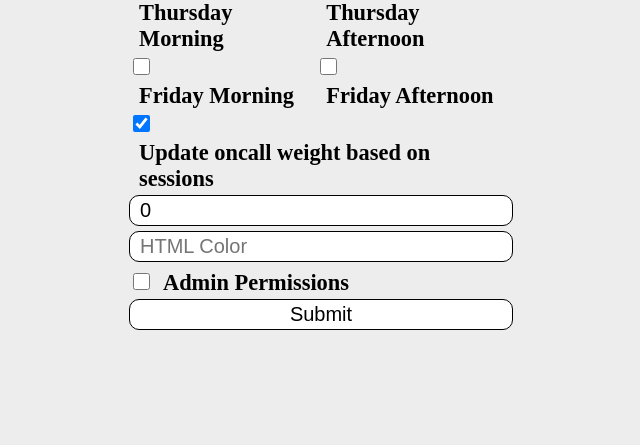
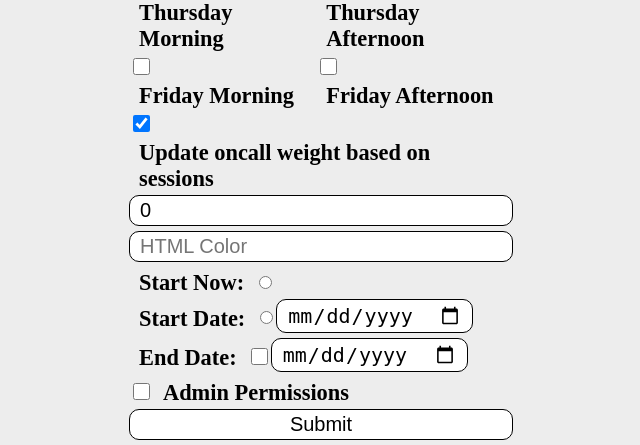
Before and after one commit to Guthib-Programmer/MHC_Scheduler, a Flask app: page /editUser?id=0 in a window 1280 px wide. Shown: the part 590-1035 px from the top of the page, without its empty margins (319-959 px from the left). Before the commit the page ends 920 px from the top, so only its background shows below. Run offline with Flask 3, Linux system fonts and the light colour scheme; the visitor is signed in with stand-in values (Sample User, id 1).

Commit message:
UI for updating start and finish dates in implemented

```diff
--- a/app.py
+++ b/app.py
@@ -8,6 +8,7 @@ import os
 import json
 from datetime import timedelta
 from datetime import datetime
+from datetime import time
 
 app = Flask(__name__)
 
@@ -23,8 +24,6 @@ class Config:
 scheduler = APScheduler()
 scheduler.init_app(app)
 scheduler.start()
-
-# TODO: Start and Finish dates for users
 
 @scheduler.task('cron', id='assignOncall', week='*', day_of_week="mon", hour=9, minute=0)
 def assignOncall():
@@ -100,14 +99,12 @@ def assignOncall():
                             peopleData[personOffset]['activate_date'] = None
                             con.commit()
                 else:
-                    if person['activate_date']:
-                        if datetime.strptime(person['activate_date'], "%Y-%m-%d").date() < newDate:
+                    if person['finish_date']:
+                        if datetime.strptime(person['finish_date'], "%Y-%m-%d").date() < newDate:
                             listCur.execute("SELECT diff FROM people ORDER BY diff DESC LIMIT 1")
                             highestDiff = listCur.fetchall()
-                            print(highestDiff)
                             listCur.execute("SELECT end_diff FROM people ORDER BY end_diff DESC LIMIT 1")
                             highestEndDiff = listCur.fetchall()
-                            print(highestEndDiff)
                             cur.execute("UPDATE people SET active = 1, activate_date = NULL, diff = ?, end_diff = ? WHERE id = ?", (highestDiff[0], highestEndDiff[0], person['id']))
                             peopleData[personOffset]['active'] = 1
                             peopleData[personOffset]['activate_date'] = None
@@ -552,7 +549,7 @@ def editUser():
 
     if request.method == "POST":
         # Check all the fields have been filled
-        if not request.form.get("name") or not request.form.get("password") or not request.form.get("email") or not request.form.get("number") or not request.form.get("weight") or not request.form.get("color"):
+        if not request.form.get("start") or not request.form.get("name") or not request.form.get("password") or not request.form.get("email") or not request.form.get("number") or not request.form.get("weight") or not request.form.get("color"):
             attackDetails = "Thie could be someone trying to alter the client code to complete the update user form without filling all fields"
             personId = session['user_id']
             cur.execute("INSERT INTO suspicious (person_id, timestamp, type, details) VALUES (?, datetime(), 2, ?)", (personId, attackDetails))
@@ -580,6 +577,7 @@ def editUser():
         sessions = request.form.getlist("sessions")
         weight = int(request.form.get("weight"))
         color = request.form.get("color")
+        start = request.form.get("start")
         weightAdd = 0
         admin = 0
         sessionsNumber = 0
@@ -592,15 +590,33 @@ def editUser():
         if request.form.get("admin"):
             admin = 1
 
+        if request.form.get("endDateCheck"):
+            endDate = request.form.get("endDate")
+        else:
+            endDate = None
+
+        if start == "date":
+            active = 0
+            startDate = request.form.get("startDate")
+        else:
+            active = 1
+            startDate = None
+
         # Calculate weight for user
         for i in range(len(sessions)):
             sessionsNumber += int(sessions[i])
             weight += weightAdd
 
         if request.form.get("new"): # Create new user
-            cur.execute("INSERT INTO people (name, password, email, number, sessions, weight, admin, diff, end_diff, color) VALUES (?,?,?,?,?,?,?,0,0,?)", (name, password, email, number, sessionsNumber, weight, admin, color))
+            con.row_factory = lambda cursor, row: row[0]
+            listCur = con.cursor()
+            listCur.execute("SELECT diff FROM people ORDER BY diff DESC LIMIT 1")
+            highestDiff = listCur.fetchall()
+            listCur.execute("SELECT end_diff FROM people ORDER BY end_diff DESC LIMIT 1")
+            highestEndDiff = listCur.fetchall()
+            cur.execute("INSERT INTO people (name, password, email, number, sessions, weight, admin, diff, end_diff, color, finish_date, active, activate_date, diff, end_diff) VALUES (?,?,?,?,?,?,?,0,0,?,?,?,?,?,?)", (name, password, email, number, sessionsNumber, weight, admin, color, endDate, active, startDate, highestDiff, highestEndDiff))
         else: # Edit user
-            cur.execute("UPDATE people SET name = ?, password = ?, email = ?, number = ?, sessions = ?, weight = ?, admin = ?, color = ? WHERE id = ?", (name, password, email, number, sessionsNumber, weight, admin, color, userId))
+            cur.execute("UPDATE people SET name = ?, password = ?, email = ?, number = ?, sessions = ?, weight = ?, admin = ?, color = ?, finish_date = ?, active = ?, activate_date = ? WHERE id = ?", (name, password, email, number, sessionsNumber, weight, admin, color, endDate, active, startDate, userId))
 
         con.commit()
         con.close()
--- a/static/main.css
+++ b/static/main.css
@@ -96,6 +96,7 @@ form h3
 {
     display: flex;
     flex-direction: row;
+    align-items: center;
 }
 
 table
--- a/templates/editUser.html
+++ b/templates/editUser.html
@@ -42,6 +42,20 @@
         <span><input checked type="checkbox" name="updateWeight" id="weight"><label for="weight">Update oncall weight based on sessions</label></span>
         <input required autocomplete="off" type="number" name="weight" min="0" max="10" step="1" placeholder="Oncall Weight (1-10)" value="0">
         <input required autocomplete="off" type="text" name="color" placeholder="HTML Color" id="colorInput">
+        <div class="sessions">
+            <label for="active">Start Now: </label>
+            <input type="radio" name="start" value="now" id="active">
+        </div>
+        <div class="sessions">
+            <label for="startDateCheck">Start Date: </label>
+            <input type="radio" name="start" id="startDateCheck">
+            <input type="date" name="startDate" value="date" placeholder="Start Date" id="DatePicker">
+        </div>
+        <div class="sessions">
+            <label for="endDateCheck">End Date:  </label>
+            <input type="checkbox" name="endDateCheck" id="endDateCheck">
+            <input type="date" name="endDate" placeholder="Start Date" id="endDatePicker">
+        </div>
         <span><input type="checkbox" name="admin" id="admin"><label for="admin">Admin Permissions</label></span>
         <input type="submit" value="Submit">
 
@@ -74,6 +88,34 @@
         <span><input checked type="checkbox" name="updateWeight" id="weight"><label for="weight">Update oncall weight based on sessions</label></span>
         <input required autocomplete="off" type="number" name="weight" min="0" max="10" step="1" placeholder="Oncall Weight (1-10)" value="0">
         <input required autocomplete="off" type="text" name="color" placeholder="HTML Color" value="{{ user['color'] }}" id="colorInput">
+        <div class="sessions">
+            <label for="active">Active: </label>
+            {% if user['active'] == 1 %}
+            <input checked type="radio" name="start" value="now" id="active">
+            {% else %}
+            <input type="radio" name="start" value="now" id="active">
+            {% endif %}
+        </div>
+        <div class="sessions">
+            <label for="startDateCheck">Start Date: </label>
+            {% if user['activate_date'] != None %}
+            <input checked type="radio" name="start" id="startDateCheck">
+            <input value="{{ user['activate_date'] }}" type="date" name="startDate" id="DatePicker">
+            {% else %}
+            <input type="radio" name="start" id="startDateCheck">
+            <input type="date" name="startDate" id="DatePicker">
+            {% endif %}
+        </div>
+        <div class="sessions">
+            <label for="endDateCheck">End Date:  </label>
+            {% if user['finish_date'] is defined %}
+            <input checked type="checkbox" name="endDateCheck" id="endDateCheck">
+            <input value="{{ user['finish_date'] }}" type="date" name="endDate" id="endDatePicker">
+            {% else %}
+            <input type="checkbox" name="endDateCheck" id="endDateCheck">
+            <input type="date" name="endDate" placeholder="Start Date" id="endDatePicker">
+            {% endif %}
+        </div>
         {% if user['admin'] == 1 %}
         <span><input checked type="checkbox" name="admin" id="admin"><label for="admin">Admin Permissions</label></span>
         {% else %}
```
Also changed, not shown: main.db.
